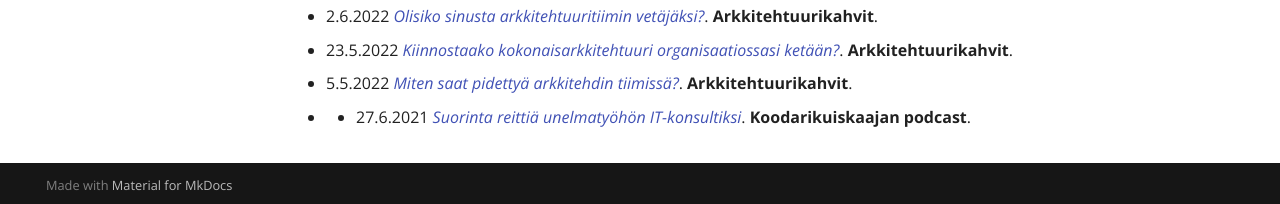
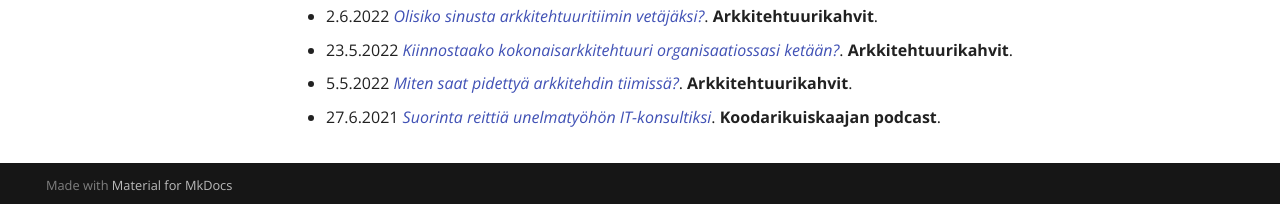
Before and after one commit to eetuniemiphd/eetuniemi, an MkDocs documentation site: the page built from docs/appearances-media.md, in a window 1280 px wide and 1327 px high. Shown: the part 1120-1324 px from the top of the window. Built offline with MkDocs 1.6.1 and Material for MkDocs 9.7.7, drawn with Linux system fonts in a browser that asks for light colours; comment, search, counter and statistics services are not loaded.

```diff
--- a/docs/appearances-media.md
+++ b/docs/appearances-media.md
@@ -34,4 +34,4 @@ Tämä lista ei ole kattava ennen vuotta 2017 / This list is not comprehensive p
 - 2.6.2022 [*Olisiko sinusta arkkitehtuuritiimin vetäjäksi?*](https://open.spotify.com/episode/6hI9VFJsCmrNVZYPgd7JjQ). **Arkkitehtuurikahvit**.
 - 23.5.2022 [*Kiinnostaako kokonaisarkkitehtuuri organisaatiossasi ketään?*](https://open.spotify.com/episode/0Gd9yMPizKbgit8KAoPn5p). **Arkkitehtuurikahvit**.
 - 5.5.2022 [*Miten saat pidettyä arkkitehdin tiimissä?*](https://open.spotify.com/episode/3EkQfwy9KUQ02cZiAAeEfw). **Arkkitehtuurikahvit**.
-- - 27.6.2021 [*Suorinta reittiä unelmatyöhön IT-konsultiksi*](https://koodarikuiskaaja.fi/podcast/suorinta-reittia-unelmatyohon-it-konsultiksi). **Koodarikuiskaajan podcast**.
+- 27.6.2021 [*Suorinta reittiä unelmatyöhön IT-konsultiksi*](https://koodarikuiskaaja.fi/podcast/suorinta-reittia-unelmatyohon-it-konsultiksi). **Koodarikuiskaajan podcast**.
```
